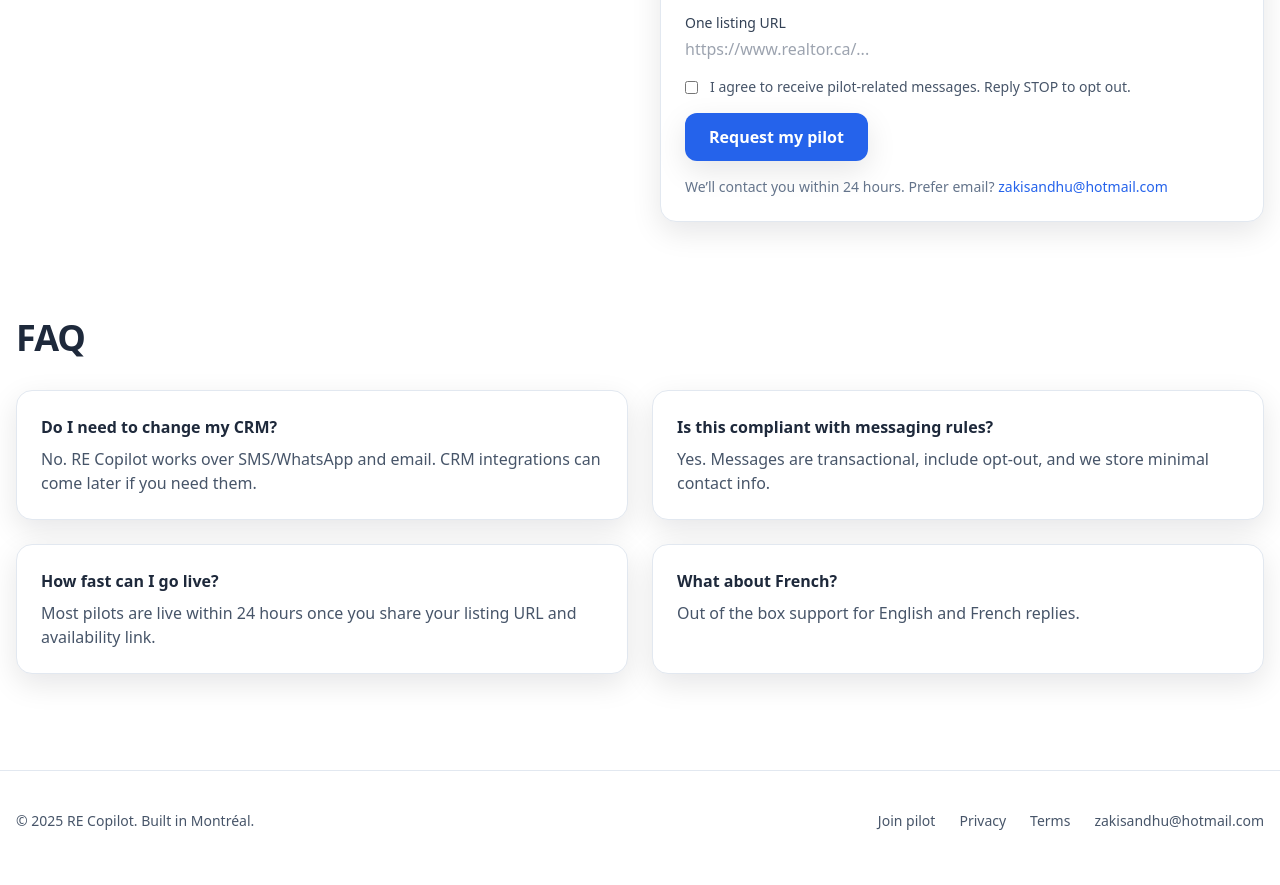
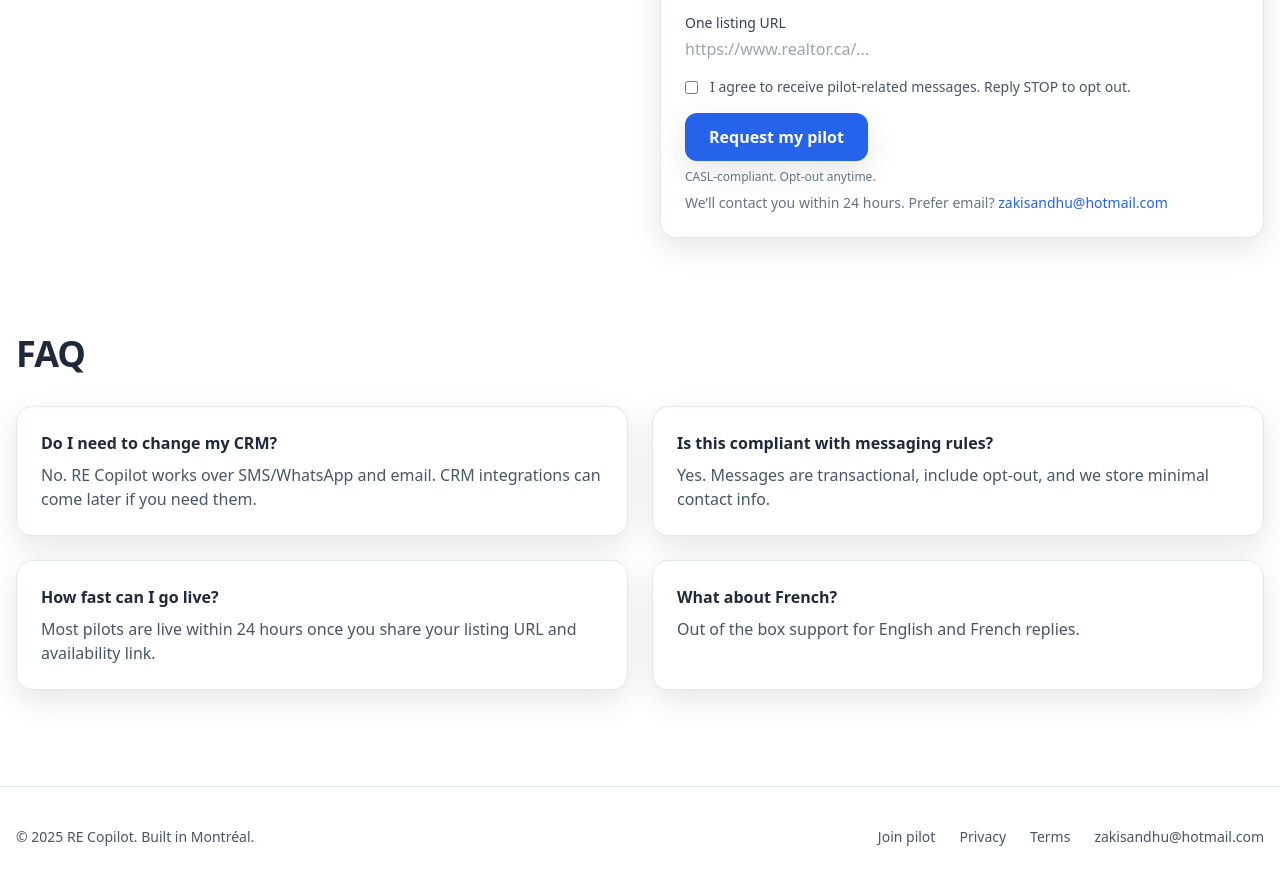
Before and after one commit to zakisandhu/RE_landing-page, a plain HTML site: page index.html in a window 1280 px wide. Shown: the part 2297-3182 px from the top of the page. Drawn offline with nearby package versions, Linux system fonts and the light colour scheme.

Commit message:
Add CASL compliance note to pilot form

```diff
--- a/index.html
+++ b/index.html
@@ -240,8 +240,11 @@
           <input required id="consent" name="consent" type="checkbox" class="mt-1 text-brand-600" />
           <label for="consent" class="text-sm text-slate-600">I agree to receive pilot-related messages. Reply STOP to opt out.</label>
         </div>
-        <button class="w-full md:w-auto inline-flex justify-center items-center rounded-xl bg-brand-600 text-white px-6 py-3 font-semibold shadow-soft hover:bg-brand-700">Request my pilot</button>
-        <p class="text-sm text-slate-500">We’ll contact you within 24 hours. Prefer email? <a href="mailto:zakisandhu@hotmail.com" class="text-brand-600 hover:text-brand-700">zakisandhu@hotmail.com</a></p>
+        <div class="space-y-2">
+          <button class="w-full md:w-auto inline-flex justify-center items-center rounded-xl bg-brand-600 text-white px-6 py-3 font-semibold shadow-soft hover:bg-brand-700">Request my pilot</button>
+          <p class="text-xs text-slate-500">CASL-compliant. Opt-out anytime.</p>
+          <p class="text-sm text-slate-500">We’ll contact you within 24 hours. Prefer email? <a href="mailto:zakisandhu@hotmail.com" class="text-brand-600 hover:text-brand-700">zakisandhu@hotmail.com</a></p>
+        </div>
       </form>
     </div>
   </section>
```
